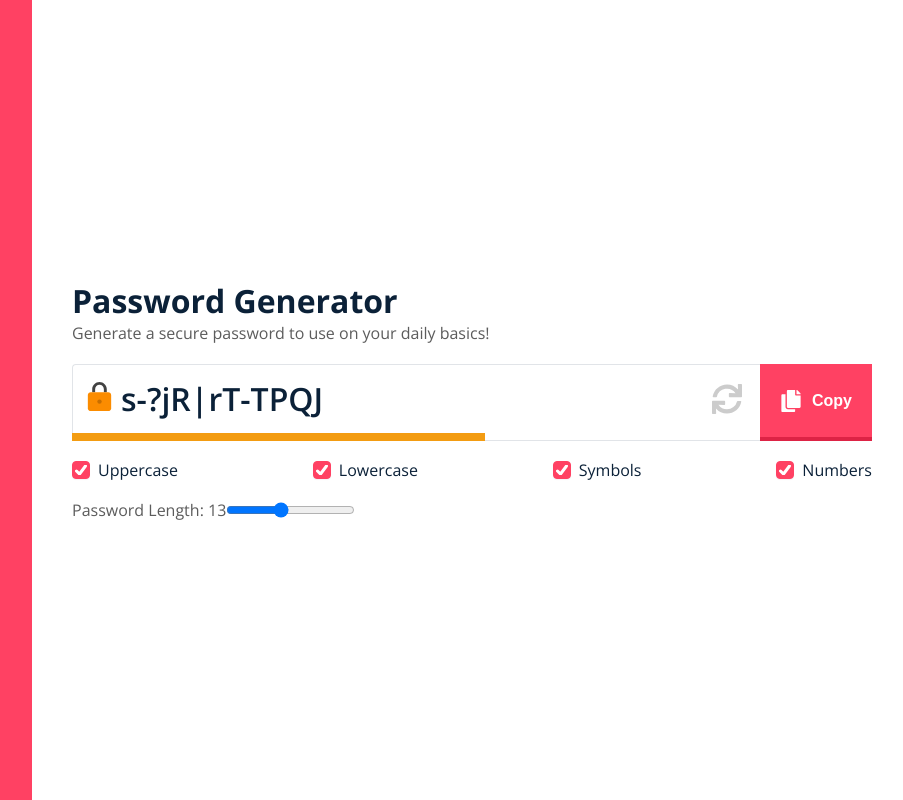
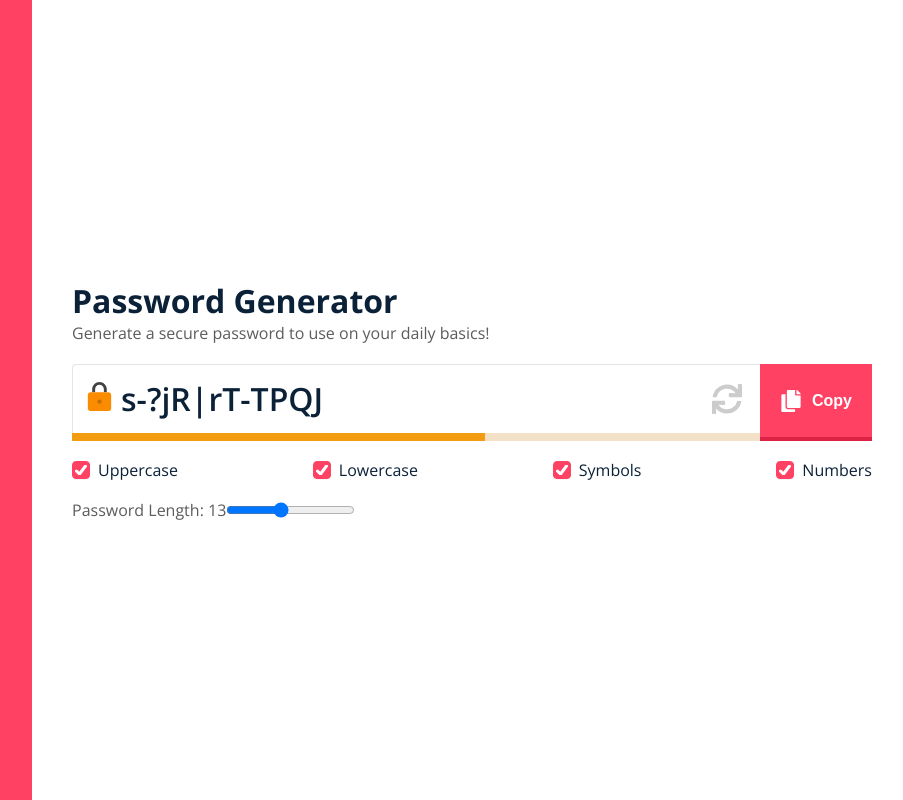
Before and after one commit to ajsevillano/password-generator, a React (Create React App) app: page / in a window 1280 px wide. Shown: the whole page, without its empty margins (352-1255 px from the left). Built offline with nearby package versions, Linux system fonts and the light colour scheme.

Commit message:
Add a background bar to the secure bar component

```diff
--- a/src/App.css
+++ b/src/App.css
@@ -194,6 +194,7 @@ body {
   bottom: 0;
   min-height: 8px;
   line-height: 8px;
+  z-index: 10;
   -webkit-transition: width 0.3s ease-in-out;
   -moz-transition: width 0.3s ease-in-out;
   -o-transition: width 0.3s ease-in-out;
@@ -229,6 +230,29 @@ body {
 
 .very-strong-password {
   width: 86%;
+}
+
+.secure-bar-background {
+  position: absolute;
+  bottom: 0;
+  min-height: 8px;
+  line-height: 8px;
+  width: 86%;
+  z-index: 1;
+}
+
+.very-weak-password-background,
+.weak-password-background {
+  background-color: #e99990;
+}
+
+.medium-password-background {
+  background-color: #f3e1c7;
+}
+
+.strong-password-background,
+.very-strong-password-background {
+  background-color: #c2e4d0;
 }
 
 .lock-icon {
--- a/src/App.js
+++ b/src/App.js
@@ -61,7 +61,7 @@ const App = () => {
   }, [checkBoxes, passLength, uppercase, lowercase, symbols, numbers]);
 
   //Generate Password Button
-  function handleClick(e) {
+  const handleClick = (e) => {
     e.preventDefault();
     setLoading(true);
     setTimeout(() => {
@@ -72,7 +72,7 @@ const App = () => {
     setTimeout(() => {
       setLoading(false);
     }, 300);
-  }
+  };
 
   //Checkboxes Handler
   const handleCheckBox = (e) => {
--- a/src/components/SecureBar/Index.js
+++ b/src/components/SecureBar/Index.js
@@ -1,27 +1,46 @@
 const SecureBar = ({ passLength }) => {
-  const PasswordStrength = () => {
+  const PasswordStrength = (colorParams) => {
     switch (true) {
       case passLength <= 3:
-        return 'very-weak-password';
+        return colorParams === 'secure-bar'
+          ? 'very-weak-password'
+          : 'very-weak-password-background';
 
       case passLength >= 4 && passLength <= 10:
-        return 'weak-password';
+        return colorParams === 'secure-bar'
+          ? 'weak-password'
+          : 'weak-password-background';
 
       case passLength >= 11 && passLength <= 15:
-        return 'medium-password';
+        return colorParams === 'secure-bar'
+          ? 'medium-password'
+          : 'medium-password-background';
 
       case passLength >= 16 && passLength <= 20:
-        return 'strong-password';
+        return colorParams === 'secure-bar'
+          ? 'strong-password'
+          : 'strong-password-background';
 
       case passLength >= 21 && passLength <= 30:
-        return 'very-strong-password';
+        return colorParams === 'secure-bar'
+          ? 'very-strong-password'
+          : 'very-strong-password-background';
 
       default:
         return '';
     }
   };
 
-  return <div className={`secure-bar ${PasswordStrength()}`}></div>;
+  return (
+    <>
+      <div className={`secure-bar ${PasswordStrength('secure-bar')}`}></div>
+      <div
+        className={`secure-bar-background ${PasswordStrength(
+          'secure-bar-background'
+        )}`}
+      ></div>
+    </>
+  );
 };
 
 export default SecureBar;
--- a/src/components/SecureBar/_SecureBar.scss
+++ b/src/components/SecureBar/_SecureBar.scss
@@ -3,6 +3,7 @@
   bottom: 0;
   min-height: 8px;
   line-height: 8px;
+  z-index: 10;
   -webkit-transition: width 0.3s ease-in-out;
   -moz-transition: width 0.3s ease-in-out;
   -o-transition: width 0.3s ease-in-out;
@@ -41,3 +42,26 @@
 .very-strong-password {
   width: 86%;
 }
+
+.secure-bar-background {
+  position: absolute;
+  bottom: 0;
+  min-height: 8px;
+  line-height: 8px;
+  width: 86%;
+  z-index: 1;
+}
+
+.very-weak-password-background,
+.weak-password-background {
+  background-color: #e99990;
+}
+
+.medium-password-background {
+  background-color: #f3e1c7;
+}
+
+.strong-password-background,
+.very-strong-password-background {
+  background-color: #c2e4d0;
+}
```
Also changed, not shown: 1 other file (tests, documents, lock files or other folders).
